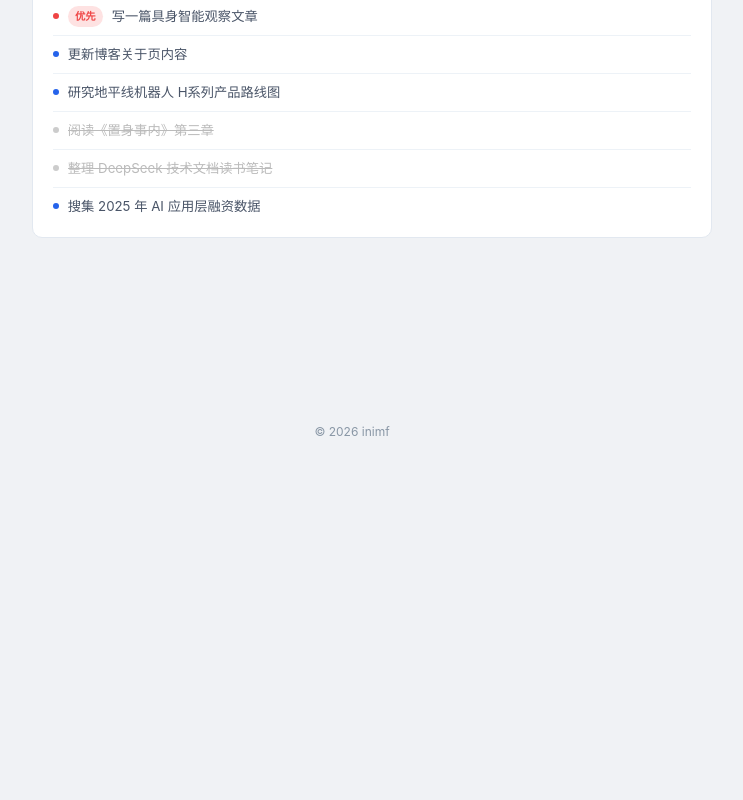
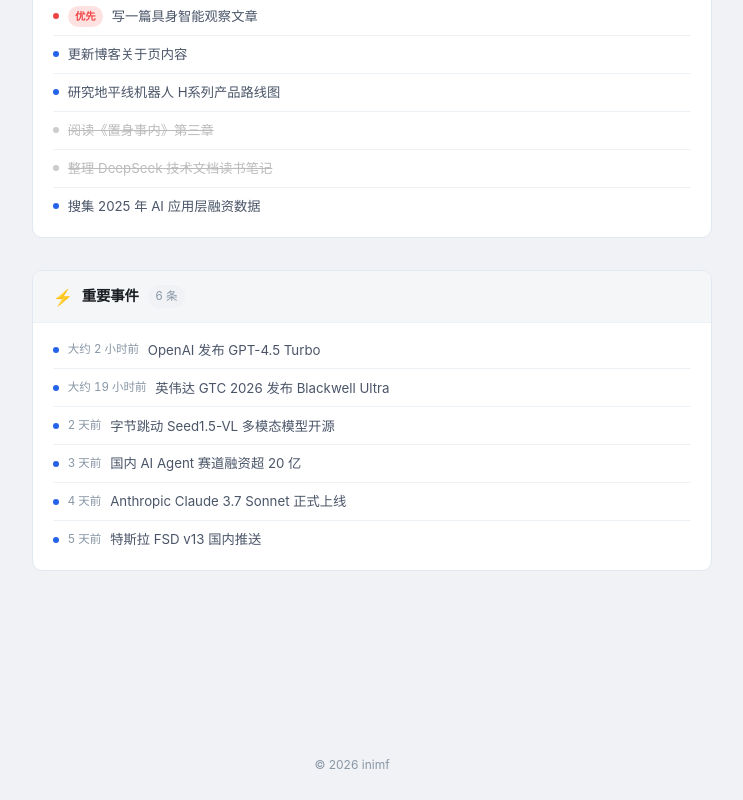
Before and after one commit to web1286/inimf-blog, a Next.js app: page /archive in a window 1280 px wide. Shown: the part 1639-2439 px from the top of the page, without its empty margins (288-1031 px from the left). Before the commit the page ends 2105 px from the top, so only its background shows below. Built offline with nearby package versions, Linux system fonts and the light colour scheme.

Commit message:
feat: rename to 重要事件, add thoughts module, fix archive layout

```diff
--- a/pages/archive.tsx
+++ b/pages/archive.tsx
@@ -2,12 +2,13 @@ import { GetStaticProps } from 'next'
 import Link from 'next/link'
 import Layout from '../components/Layout'
 import { getSortedPostsData } from '../lib/posts'
-import { format } from 'date-fns'
+import { format, formatDistanceToNow, parseISO } from 'date-fns'
 import { zhCN } from 'date-fns/locale'
 import { UPDATES } from '../data/updates'
 import { TRACKS } from '../data/tracks'
 import { NOTES } from '../data/notes'
 import { TODO_ITEMS } from '../data/todos'
+import { EVENTS } from '../data/events'
 
 interface Post {
   slug: string
@@ -26,7 +27,7 @@ export default function Archive({ posts }: ArchiveProps) {
       <div className="toc-page">
         <div className="toc-page-header">
           <h1 className="toc-page-title">总目录</h1>
-          <p className="toc-page-desc">站点内容索引，共五个模块</p>
+          <p className="toc-page-desc">站点内容索引，共六个模块</p>
         </div>
 
         {/* ========== 模块一：最新动态 ========== */}
@@ -144,6 +145,27 @@ export default function Archive({ posts }: ArchiveProps) {
           </ul>
         </div>
 
+        {/* ========== 模块六：重要事件 ========== */}
+        <div className="toc-module">
+          <div className="toc-module-header">
+            <span className="toc-module-icon">⚡</span>
+            <h2 className="toc-module-title">重要事件</h2>
+            <span className="toc-module-count">{EVENTS.length} 条</span>
+          </div>
+          <ul className="toc-list">
+            {EVENTS.map((ev, i) => {
+              const relTime = formatDistanceToNow(parseISO(ev.datetime), { addSuffix: true, locale: zhCN })
+              return (
+                <li key={i} className="toc-item">
+                  <span className="toc-item-dot toc-item-dot-event" />
+                  <time className="toc-item-date">{relTime}</time>
+                  <span className="toc-item-text">{ev.title}</span>
+                </li>
+              )
+            })}
+          </ul>
+        </div>
+
       </div>
     </Layout>
   )
```
